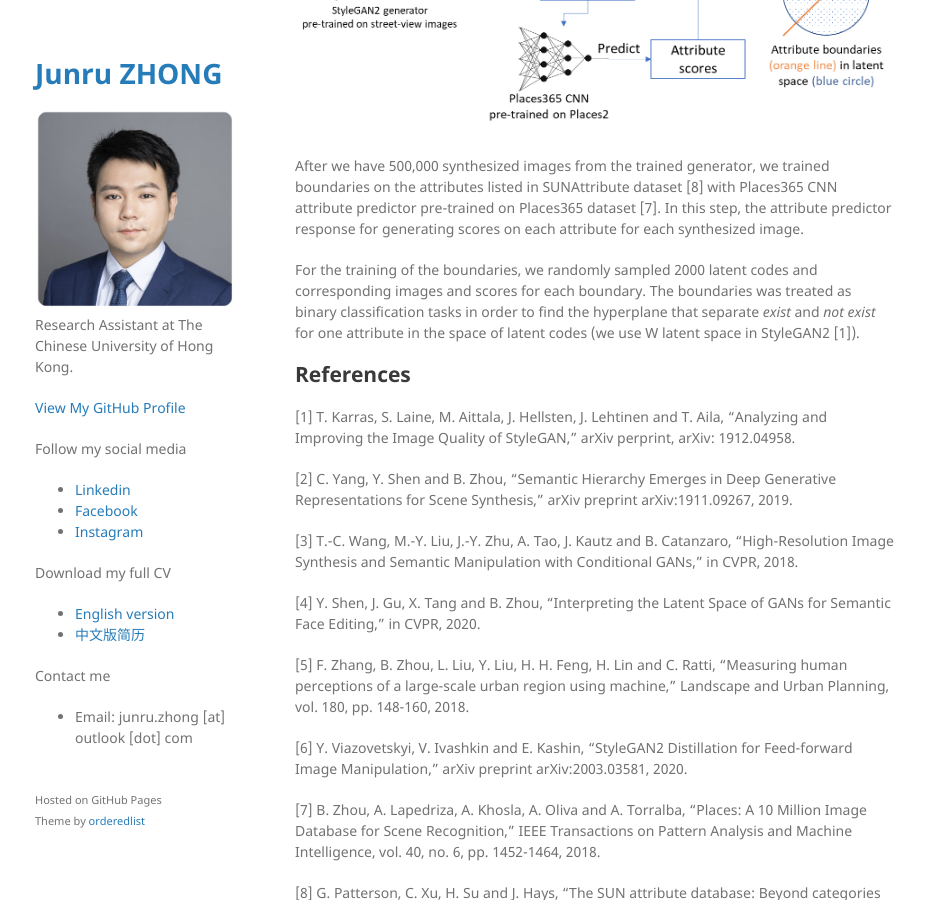
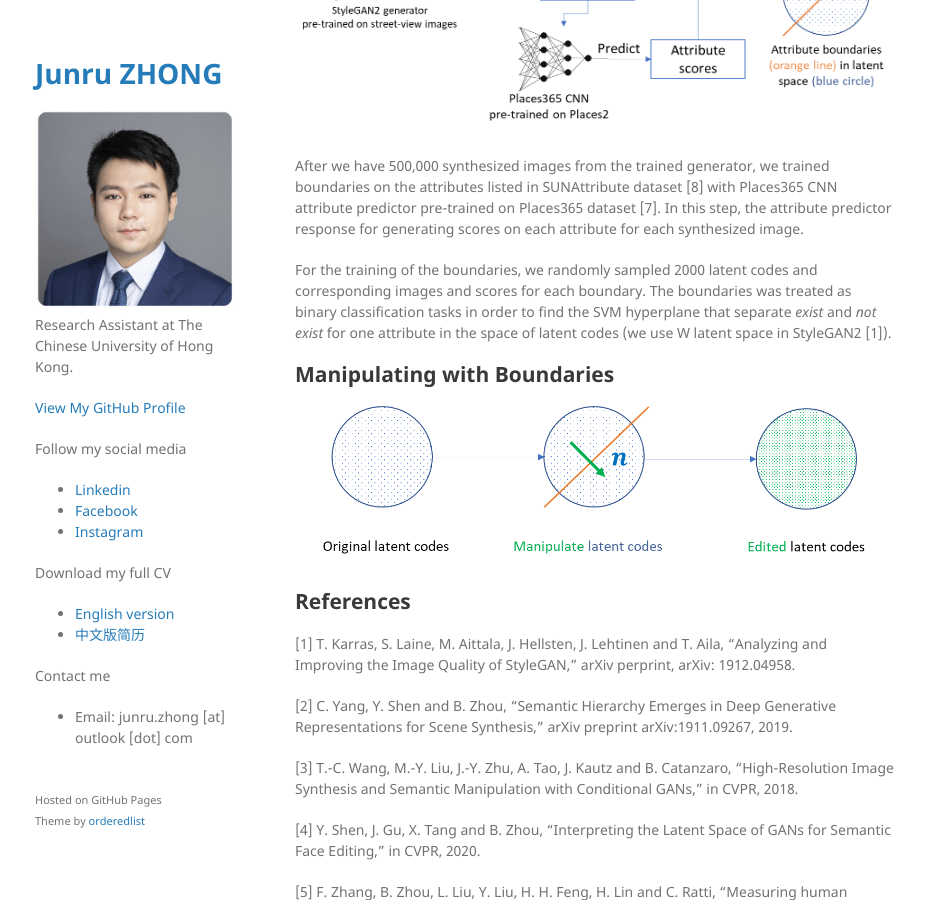
Before and after one commit to billzhonggz/billzhonggz.github.io, a Jekyll site: the page built from projects/scene-manipulation.md, in a window 1280 px wide and 900 px high, scrolled down 1208 px. Shown: the whole window, without its empty margins (175-1100 px from the left). Built offline with Jekyll 4.4.1, drawn with Linux system fonts in a browser that asks for light colours; our own code applies the rules of GitHub Pages for plain Markdown files.

Commit message:
Updating project details.

```diff
--- a/projects/scene-manipulation.md
+++ b/projects/scene-manipulation.md
@@ -38,7 +38,13 @@ In this particular task, we used streetview images as the training set. But the
 
 After we have 500,000 synthesized images from the trained generator, we trained boundaries on the attributes listed in SUNAttribute dataset [8] with Places365 CNN attribute predictor pre-trained on Places365 dataset [7]. In this step, the attribute predictor response for generating scores on each attribute for each synthesized image.
 
-For the training of the boundaries, we randomly sampled 2000 latent codes and corresponding images and scores for each boundary. The boundaries was treated as binary classification tasks in order to find the hyperplane that separate *exist* and *not exist* for one attribute in the space of latent codes (we use W latent space in StyleGAN2 [1]).
+For the training of the boundaries, we randomly sampled 2000 latent codes and corresponding images and scores for each boundary. The boundaries was treated as binary classification tasks in order to find the SVM hyperplane that separate *exist* and *not exist* for one attribute in the space of latent codes (we use W latent space in StyleGAN2 [1]).
+
+## Manipulating with Boundaries
+
+![](/assets/img/scene-manipulation/manipulate-latent-codes.png)
+
+
 
 ## References
 
```
Also changed, not shown: assets/img/scene-manipulation/manipulate-latent-codes.png (added).
